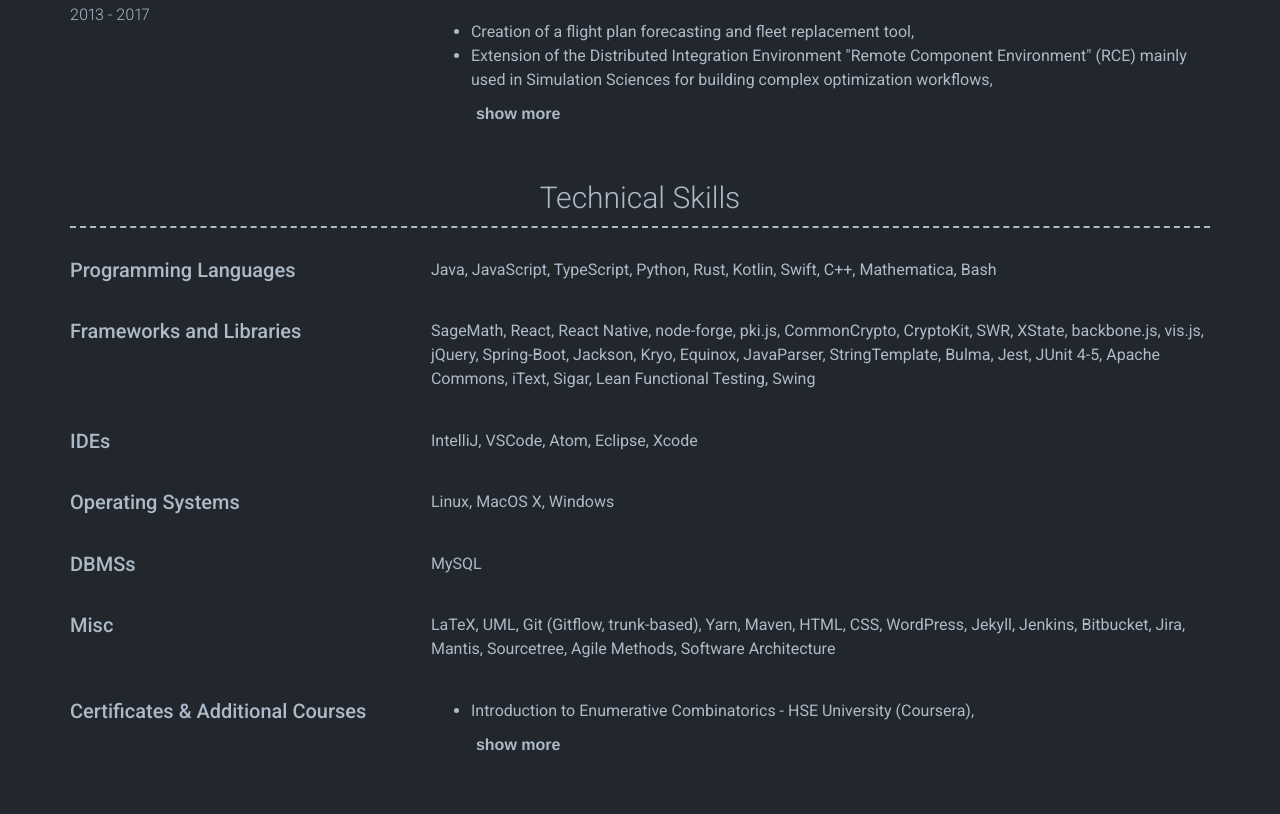
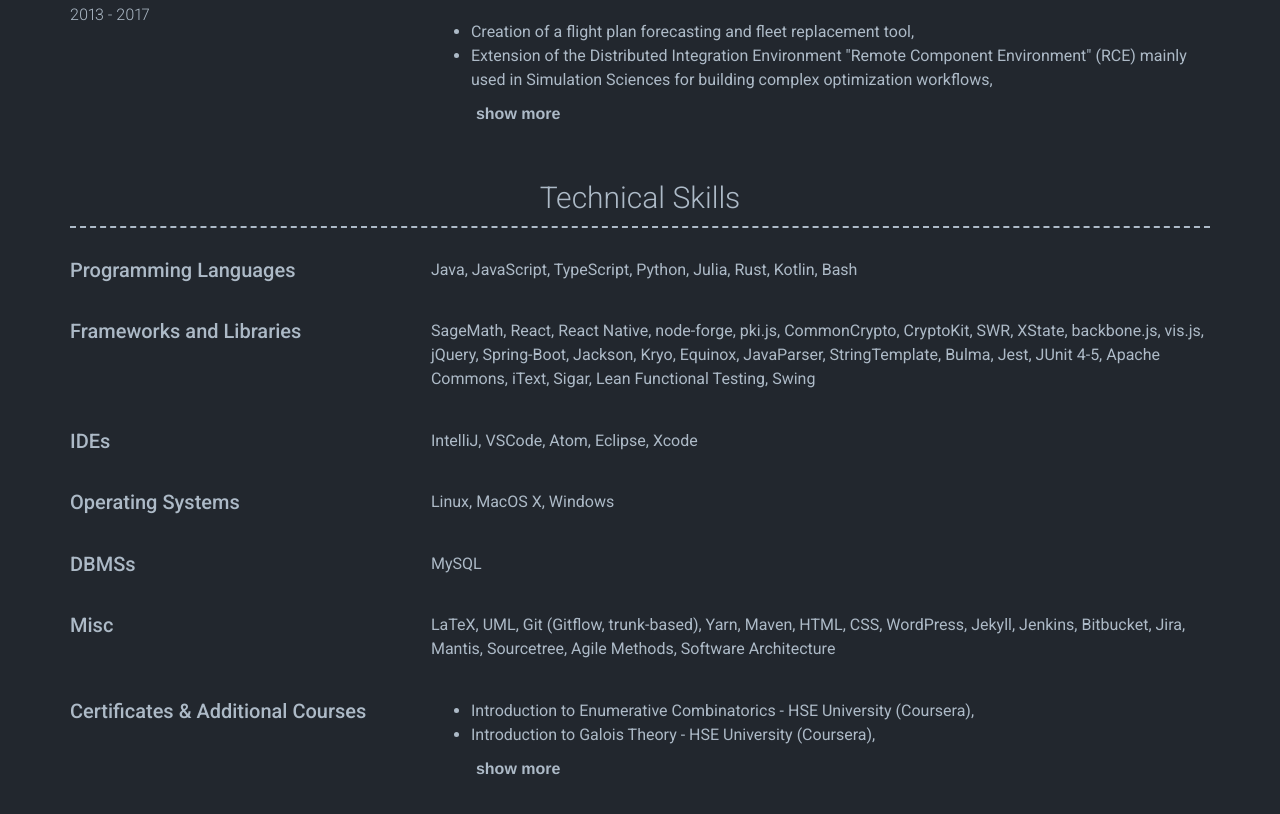
Before and after one commit to pgrepds/pgrepds.github.io, a Jekyll site: the page built from _pages/resume.html, in a window 1280 px wide and 900 px high, scrolled down 1393 px. Shown: the top 814 px of the window. Built offline with Jekyll 4.4.1, drawn with Linux system fonts in a browser that asks for light colours; nearby versions of some CDN libraries; a style sheet for code colours, icons or effects is not loaded.

Commit message:
remove programming languages that I don't want to use for a while

```diff
--- a/_data/cv.yml
+++ b/_data/cv.yml
@@ -91,7 +91,7 @@
       text-alignment: left
       title: Programming Languages
       description: | # this will include new lines to allow paragraphs
-        Java, JavaScript, TypeScript, Python, Rust, Kotlin, Swift, C++, Mathematica, Bash
+        Java, JavaScript, TypeScript, Python, Julia, Rust, Kotlin, Bash
     - layout: top-left
       text-alignment: left
       title: Frameworks and Libraries
@@ -126,6 +126,7 @@
           <input type="checkbox" class="read-more-state" id="position-4" />
           <ul class="read-more-wrap">
             <li>Introduction to Enumerative Combinatorics - HSE University (Coursera),</li>
+            <li>Introduction to Galois Theory - HSE University (Coursera),</li>
             <li class="read-more-target">Certified Tester Foundation Level (CTFL) - German Testing Board e.V.,</li>
             <li class="read-more-target">The Complete React Native + Hooks Course (Udemy),</li>
             <li class="read-more-target">The Modern JavaScript Bootcamp Course (Udemy).</li>
```
